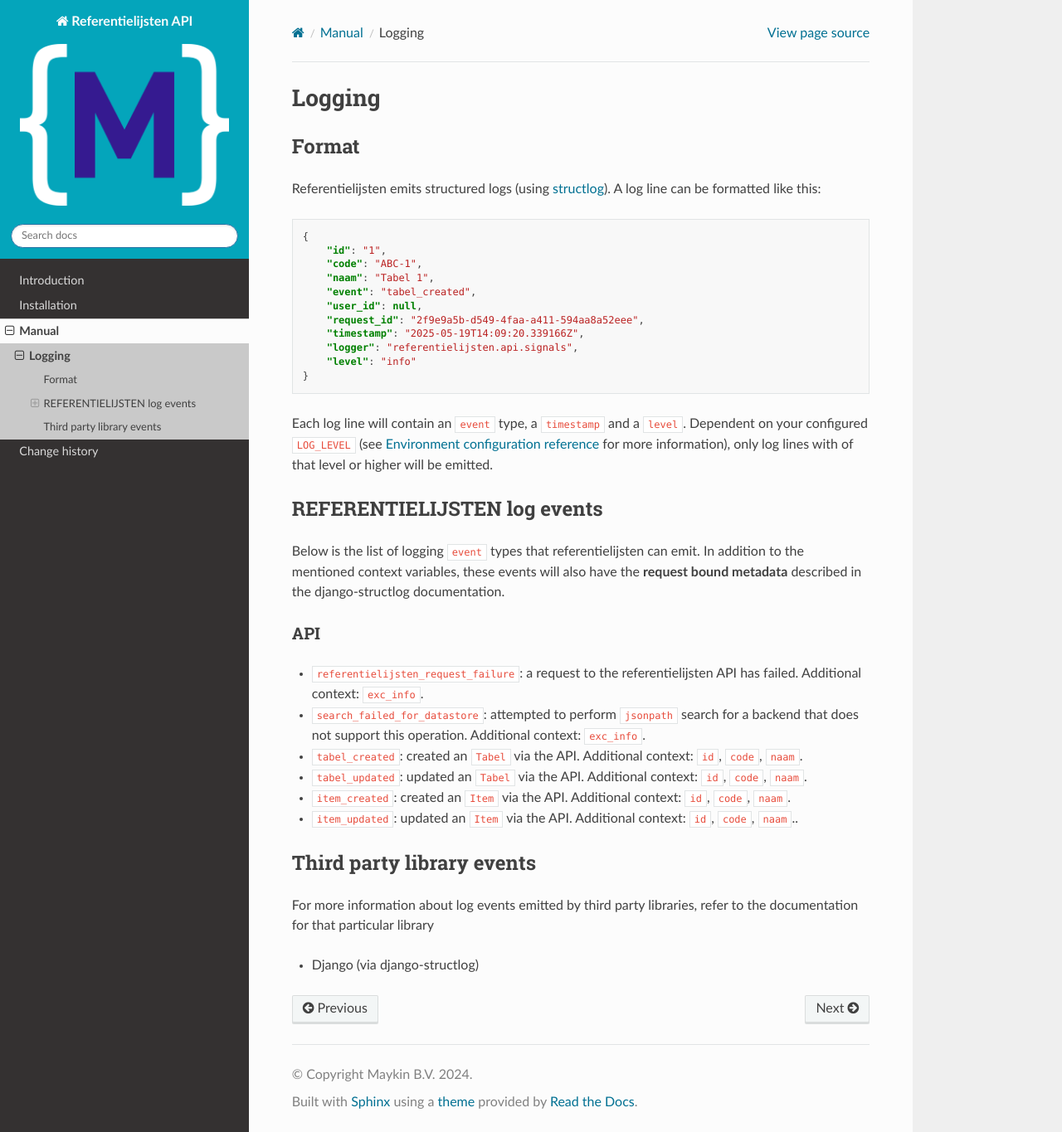
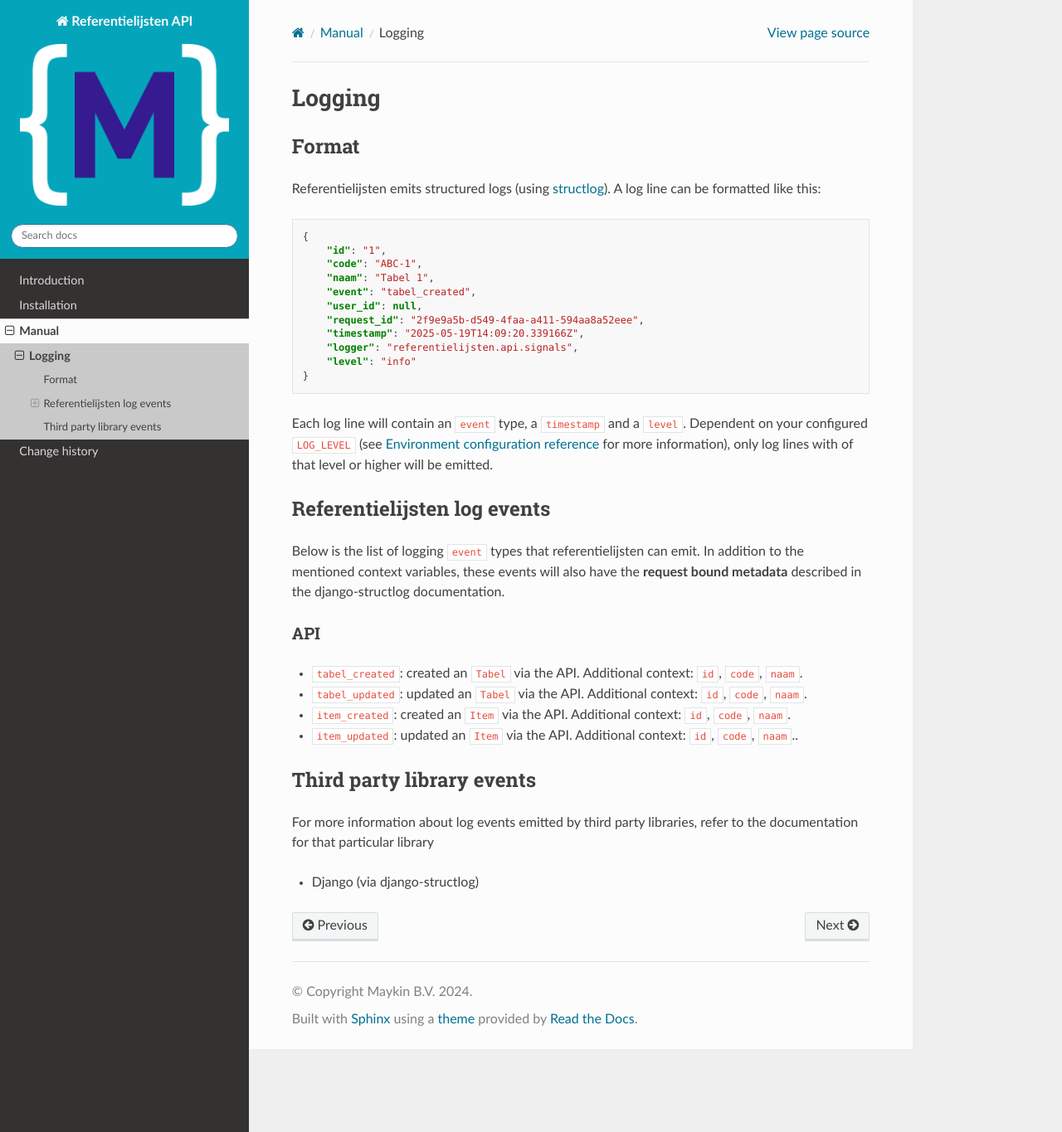
Before and after one commit to maykinmedia/referentielijsten, a Sphinx documentation site: the page built from docs/manual/logging.rst, in a window 1280 px wide and 1365 px high. Shown: the whole window at 83% size. Built offline with Sphinx 7.4.7 and the Read the Docs theme 3.1.0, drawn with Linux system fonts in a browser that asks for light colours.

Commit message:
:memo: [#88] update documentation

```diff
--- a/docs/manual/logging.rst
+++ b/docs/manual/logging.rst
@@ -27,7 +27,7 @@ Each log line will contain an ``event`` type, a ``timestamp`` and a ``level``.
 Dependent on your configured ``LOG_LEVEL`` (see :ref:`installation_env_config` for more information),
 only log lines with of that level or higher will be emitted.
 
-REFERENTIELIJSTEN log events
+Referentielijsten log events
 ----------------------------
 
 Below is the list of logging ``event`` types that referentielijsten can emit. In addition to the mentioned
@@ -36,8 +36,6 @@ context variables, these events will also have the **request bound metadata** de
 API
 ~~~
 
-* ``referentielijsten_request_failure``: a request to the referentielijsten API has failed. Additional context: ``exc_info``.
-* ``search_failed_for_datastore``: attempted to perform ``jsonpath`` search for a backend that does not support this operation. Additional context: ``exc_info``.
 * ``tabel_created``: created an ``Tabel`` via the API. Additional context: ``id``, ``code``, ``naam``.
 * ``tabel_updated``: updated an ``Tabel`` via the API. Additional context: ``id``, ``code``, ``naam``.
 * ``item_created``: created an ``Item`` via the API. Additional context: ``id``, ``code``, ``naam``.
```
